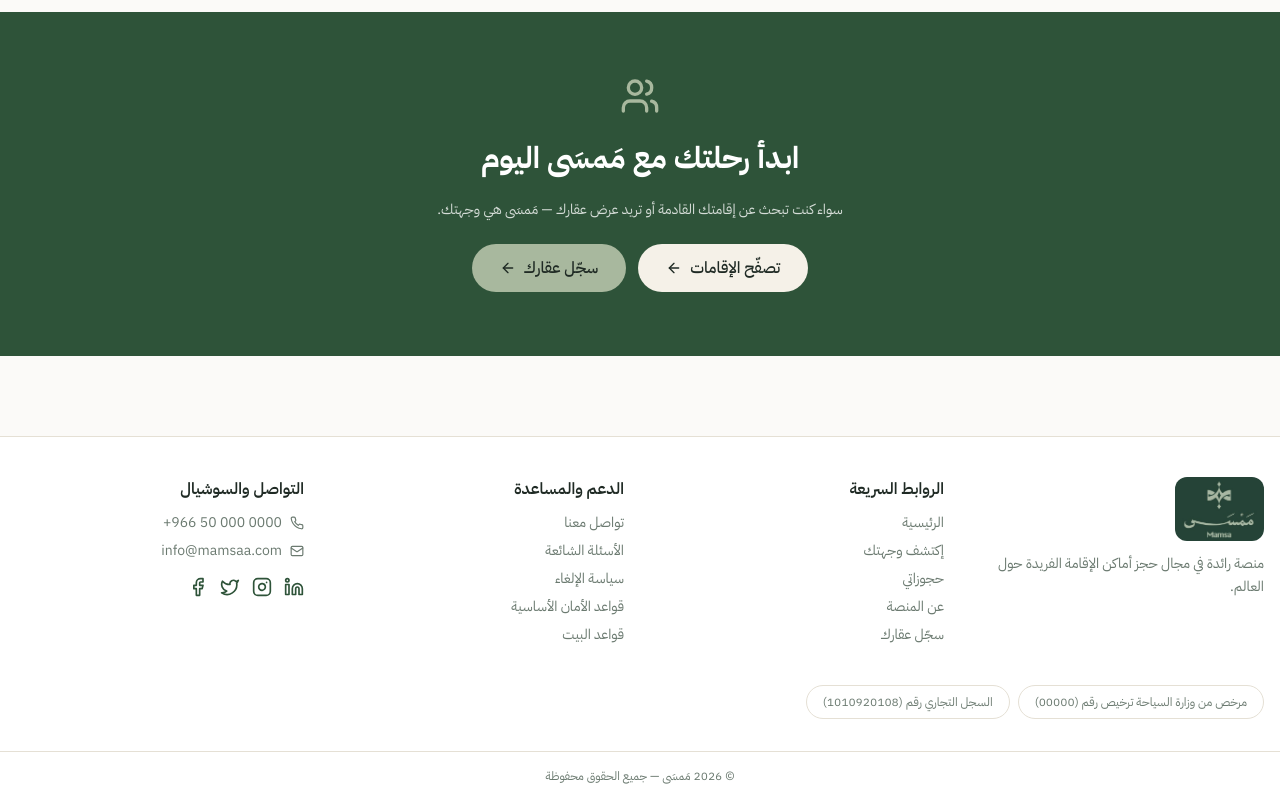
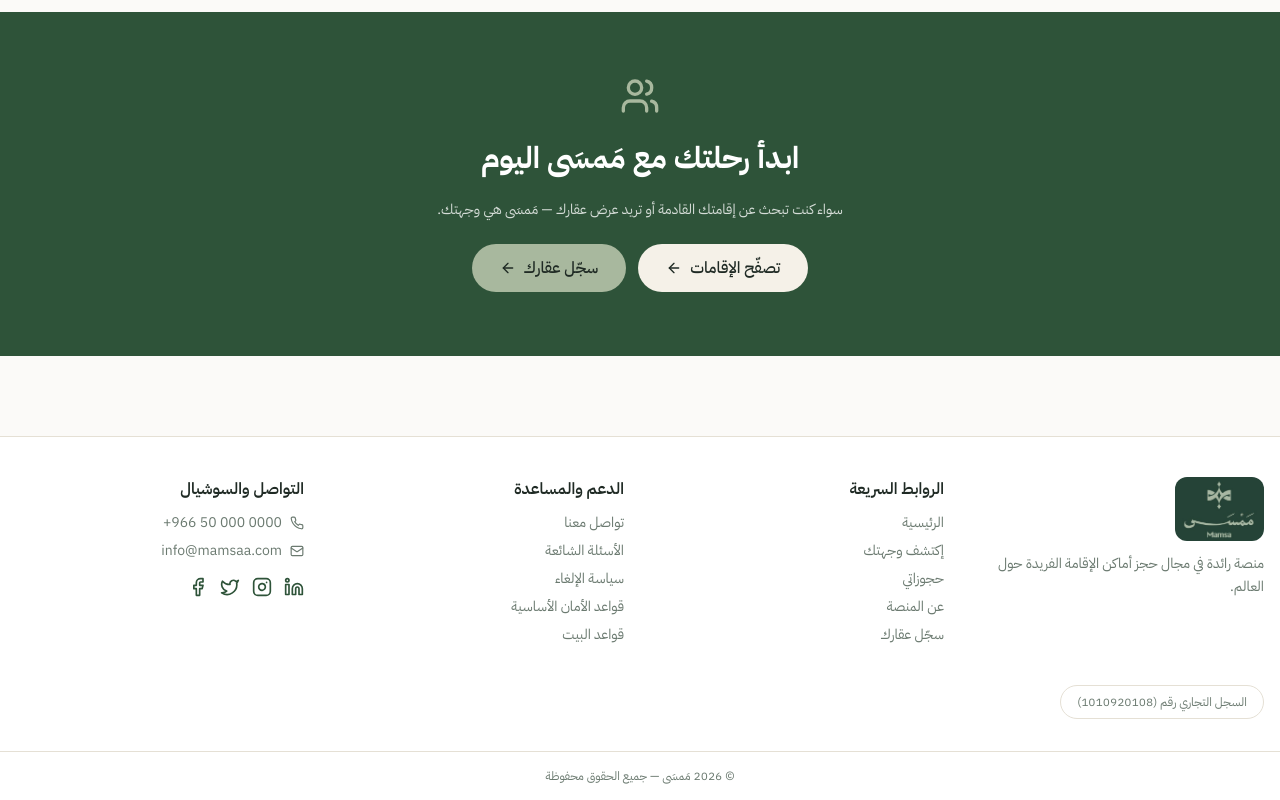
Before and after one commit to vego-group/mamsa-frontend, a Next.js app: page /about in a window 1280 px wide. Shown: the part 1671-2471 px from the top of the page. Built offline with nearby package versions, Linux system fonts and the light colour scheme; no server answers.

Commit message:
fix(footer): replace placeholder tourism license with commercial registration

```diff
--- a/messages/en.json
+++ b/messages/en.json
@@ -40,8 +40,6 @@
     "quickLinks": "Quick links",
     "support": "Support & help",
     "social": "Contact & social",
-    "license": "Licensed by {authority}, license no. ({number})",
-    "licenseAuthority": "the Ministry of Tourism",
     "cr": "Commercial registration no. ({number})",
     "rights": "All rights reserved",
     "links": {
--- a/src/components/shared/Footer.tsx
+++ b/src/components/shared/Footer.tsx
@@ -87,11 +87,8 @@ export async function Footer() {
         </div>
       </div>
 
-      <div className="container mx-auto flex flex-col items-center gap-2 px-4 pb-8 md:flex-row md:items-start">
-        <div className="w-full rounded-full border border-brand-border bg-white/60 px-4 py-2 text-center text-xs text-brand-muted md:w-auto md:text-start">
-          {t('license', { authority: t('licenseAuthority'), number: BRAND.licenseNumber })}
-        </div>
-        <div className="w-full rounded-full border border-brand-border bg-white/60 px-4 py-2 text-center text-xs text-brand-muted md:w-auto md:text-start">
+      <div className="container mx-auto px-4 pb-8">
+        <div className="rounded-full border border-brand-border bg-white/60 px-4 py-2 text-center text-xs text-brand-muted md:inline-block md:text-start">
           {t('cr', { number: BRAND.crNumber })}
         </div>
       </div>
--- a/src/lib/constants/brand.ts
+++ b/src/lib/constants/brand.ts
@@ -19,7 +19,6 @@ export const BRAND = {
   tagline: 'منصة رائدة في مجال حجز أماكن الإقامة الفريدة حول العالم.',
   email: 'info@mamsaa.com',
   phone: '+966 50 000 0000',
-  licenseNumber: '00000',
   licenseAuthority: 'وزارة السياحة',
   /** رقم السجل التجاري الصادر من المركز السعودي للأعمال — يُعرض في الفوتر. */
   crNumber: '1010920108',
```
Also changed, not shown: messages/ar.json.
